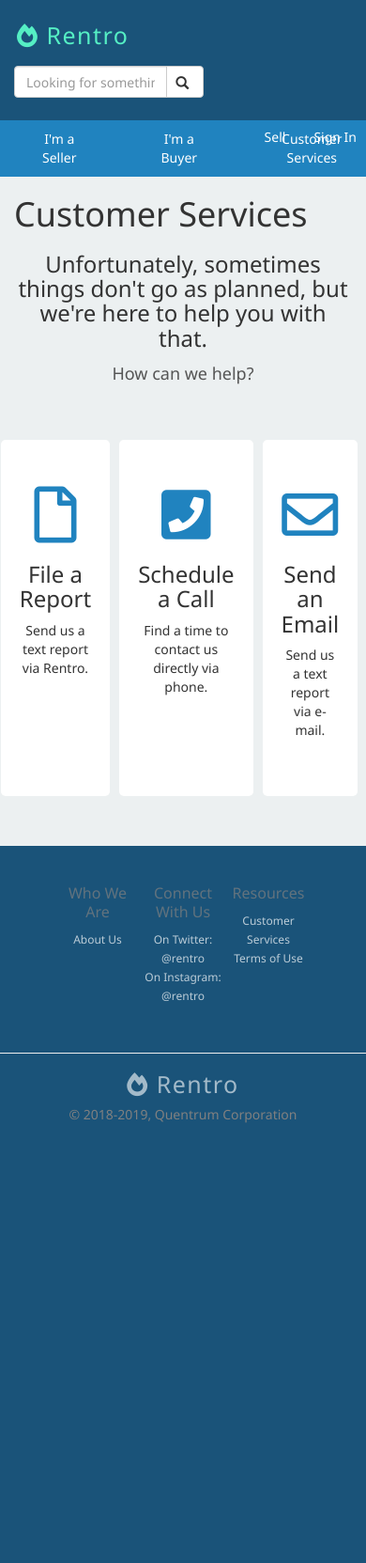
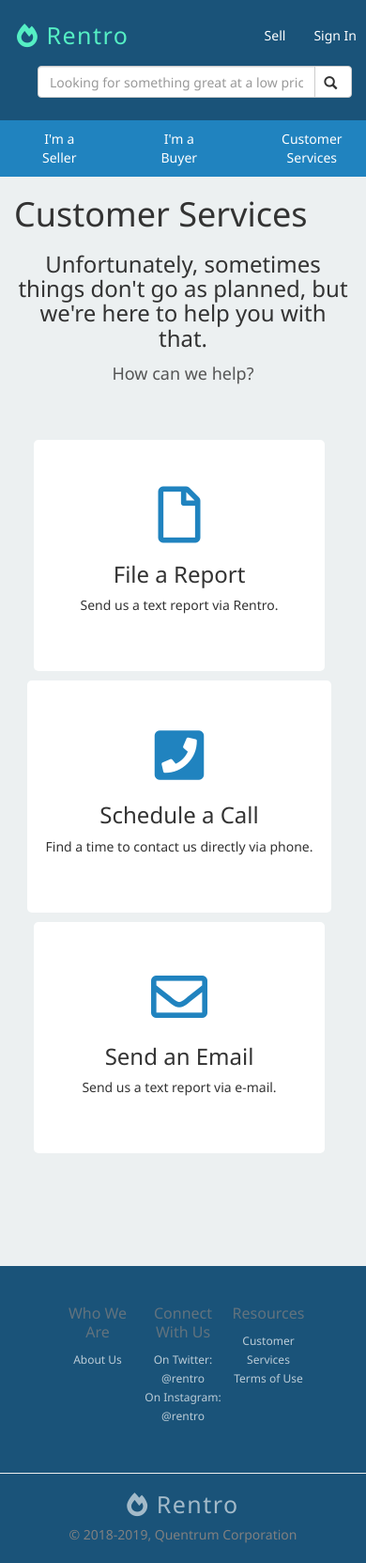
Before and after one commit to veltsonbastien/rentro-dev, a PHP site: page /customer-service.php in a window 390 px wide. Shown: the whole page at 94% size. Before the commit the page ends 1195 px from the top, so only its background shows below. Run offline with PHP 8.4, Linux system fonts and the light colour scheme; some libraries are stand-ins or nearby versions.

Commit message:
button & searchbar
searchbar looks better and wraps to small screen sizes.

also the Register Now buttons of the buyer/seller information pages now link to the registration page when you click

```diff
--- a/buyer-information.php
+++ b/buyer-information.php
@@ -38,7 +38,9 @@
            </ul>
             <h4 class = "TOU-text"> Also, please take some time to read the <a style = "color: #2083bf;">Terms of Use</a></h4>
             <h2 class = "SI-bottom-text"> And that's it. Ready to get started? </h2>
-            <button class = "SI-bottom-button">Register Now </button>
+			<form action="create-account.php">
+            <button class = "SI-bottom-button" type="submit">Register Now </button>
+			</form>
         </div>
 
 <?php
--- a/main.css
+++ b/main.css
@@ -53,8 +53,10 @@ body{
 .navbar-nav{
 	display:flex;
     position: absolute;
-	justify-content: flex-wrap;
+	justify-content: flex-start;
     right: 10px;
+	top: 10px;
+
 }
 
 .navbar-form{
@@ -91,13 +93,18 @@ li.navbar-under{
 
 .main-links{
     padding: 0px 30px;
+
 }
 
 .search-form{
-    width: 70%;
+    width: 65%;
+
     padding-top: 10px;
-	padding-right: 50px;
-    transform: translateX(0%);
+	padding-left: 25px;
+	padding-right: 0px;
+	min-width: 360px;
+	justify-content: flex-wrap;
+    /*transform: translateX(0%);*/
 }
 
 .glyphicon-search{
@@ -267,6 +274,7 @@ a:hover{
   list-style-type: none;
   margin-top: 50px;
   display: inline-flex;
+  flex-wrap: wrap;
   padding-inline-start: 0em;
   justify-content: center;
   text-align: CENTER;
@@ -276,6 +284,7 @@ a:hover{
     box-shadow: none;
     background: #fff;
     margin-left: 10px;
+	margin-bottom: 10px;
     padding: 50px 20px;
     border-radius: 5px;
     justify-content: center;
@@ -285,6 +294,7 @@ a:hover{
     -moz-transition-timing-function: linear;
     -o-transition-timing-function: linear;
     -webkit-transition-timing-function: linear;
+	min-width: 310px;
 }
 
 .CS-li:hover{
@@ -315,7 +325,7 @@ a:hover{
 	  padding-bottom: 10px;
       text-align: CENTER;
       color: grey;
-      margin-top: 11%;
+      margin-top: 100px;
       bottom: 0;
       left: 0;
 }
--- a/seller-information.php
+++ b/seller-information.php
@@ -38,7 +38,9 @@
            </ul>
             <h4 class = "TOU-text"> Also, please take some time to read the <a style = "color: #2083bf;">Terms of Use</a></h4>
             <h2 class = "SI-bottom-text"> And that's it. Ready to get started? </h2>
-            <button class = "SI-bottom-button">Register Now </button>
+            <form action="create-account.php">
+            <button class = "SI-bottom-button" type="submit">Register Now </button>
+			</form>
         </div>
 
 <?php
```
